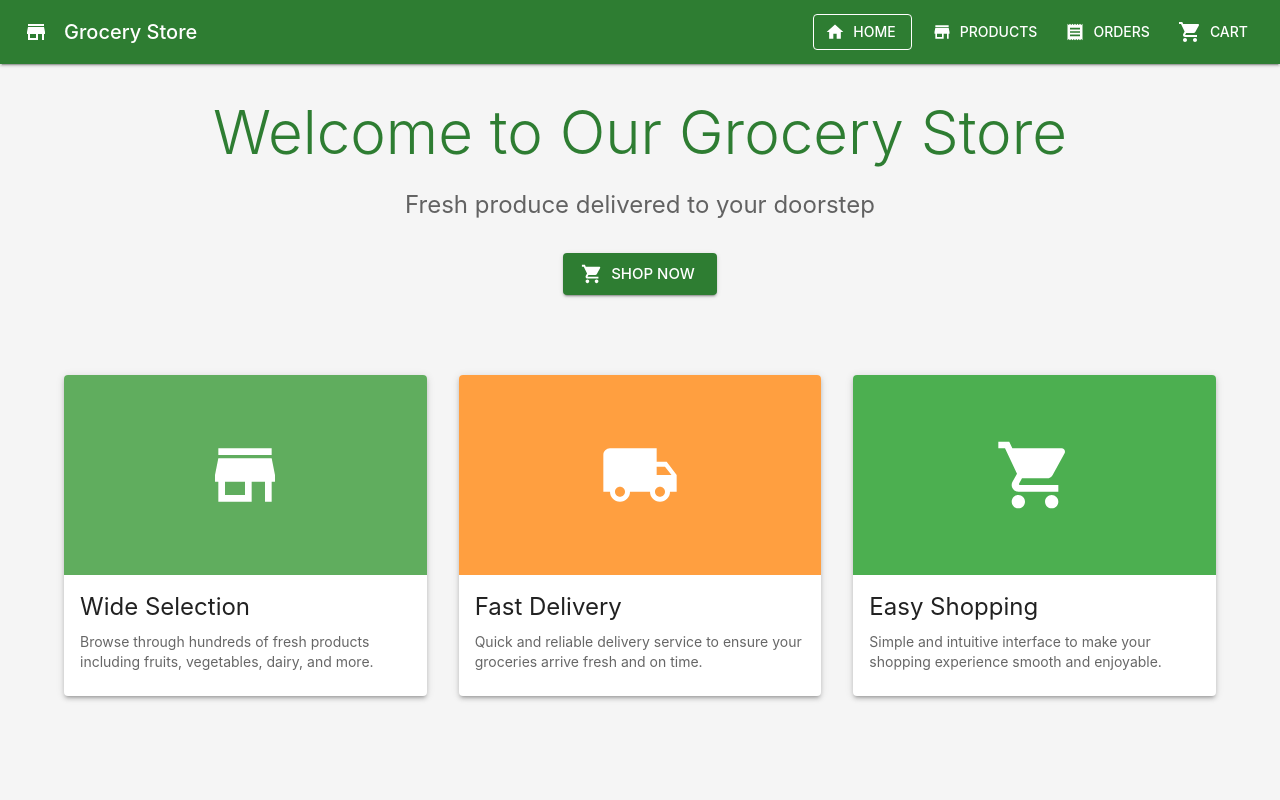
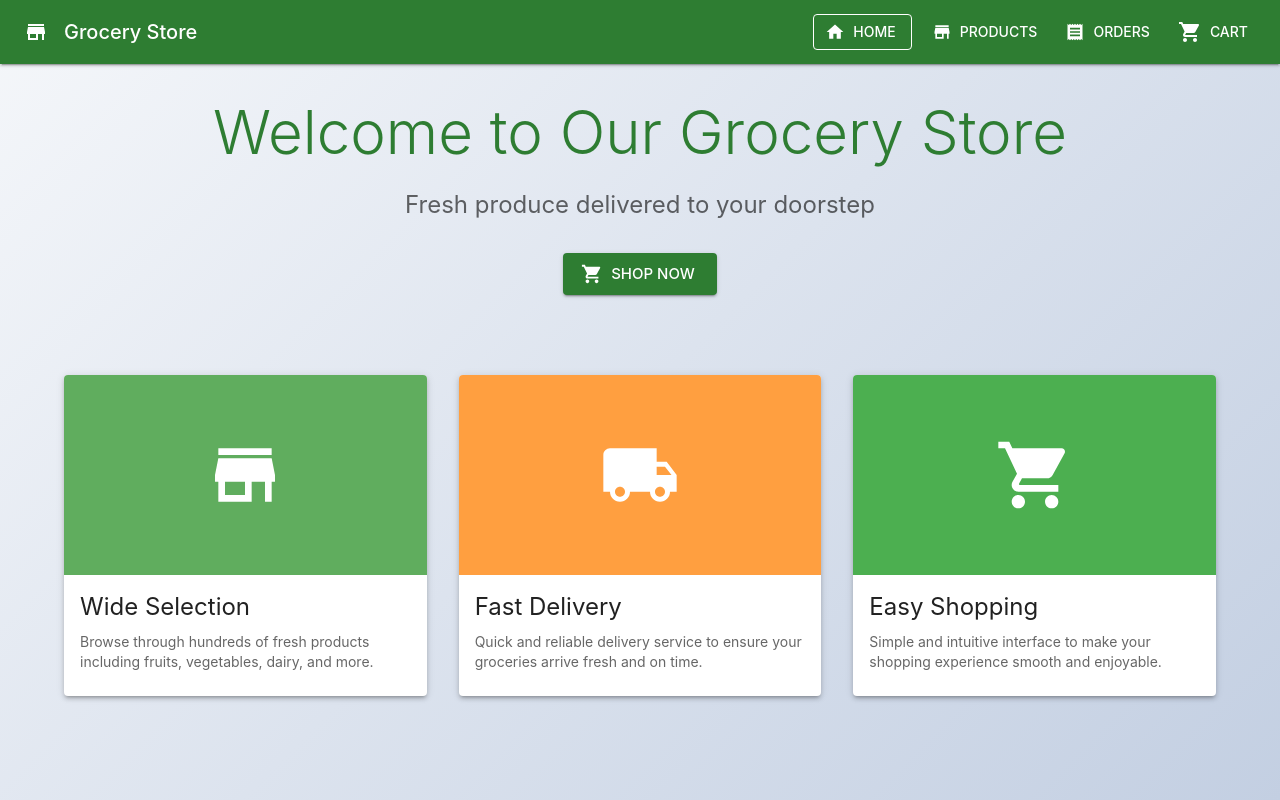
Before and after one commit to CHIDARISAIKRISHNA/grocery-store, a React (Create React App) app in the folder frontend/: page / in a window 1280 px wide. Built offline with nearby package versions, Linux system fonts and the light colour scheme; no server answers.

Commit message:
Update index.css

```diff
--- a/frontend/src/index.css
+++ b/frontend/src/index.css
@@ -10,10 +10,86 @@ body {
     sans-serif;
   -webkit-font-smoothing: antialiased;
   -moz-osx-font-smoothing: grayscale;
-  background-color: #f5f5f5;
+  background: linear-gradient(135deg, #f5f7fa 0%, #c3cfe2 100%);
+  min-height: 100vh;
 }
 
 code {
   font-family: source-code-pro, Menlo, Monaco, Consolas, 'Courier New',
     monospace;
 }
+
+/* Custom scrollbar */
+::-webkit-scrollbar {
+  width: 10px;
+}
+
+::-webkit-scrollbar-track {
+  background: #f1f1f1;
+}
+
+::-webkit-scrollbar-thumb {
+  background: #888;
+  border-radius: 5px;
+}
+
+::-webkit-scrollbar-thumb:hover {
+  background: #555;
+}
+
+/* Smooth transitions */
+* {
+  transition: all 0.3s ease;
+}
+
+/* Card hover effects */
+.MuiCard-root {
+  transition: transform 0.3s ease, box-shadow 0.3s ease !important;
+}
+
+.MuiCard-root:hover {
+  transform: translateY(-5px);
+  box-shadow: 0 8px 16px rgba(0, 0, 0, 0.15) !important;
+}
+
+/* Button hover effects */
+.MuiButton-root {
+  transition: all 0.3s ease !important;
+}
+
+.MuiButton-contained:hover {
+  transform: scale(1.05);
+  box-shadow: 0 4px 12px rgba(0, 0, 0, 0.2) !important;
+}
+
+/* Image loading animation */
+img {
+  animation: fadeIn 0.5s ease-in;
+}
+
+@keyframes fadeIn {
+  from {
+    opacity: 0;
+  }
+  to {
+    opacity: 1;
+  }
+}
+
+/* Loading spinner animation */
+@keyframes spin {
+  from {
+    transform: rotate(0deg);
+  }
+  to {
+    transform: rotate(360deg);
+  }
+}
+
+/* Gradient text effect */
+.gradient-text {
+  background: linear-gradient(45deg, #2196F3, #21CBF3);
+  -webkit-background-clip: text;
+  -webkit-text-fill-color: transparent;
+  background-clip: text;
+}
```
